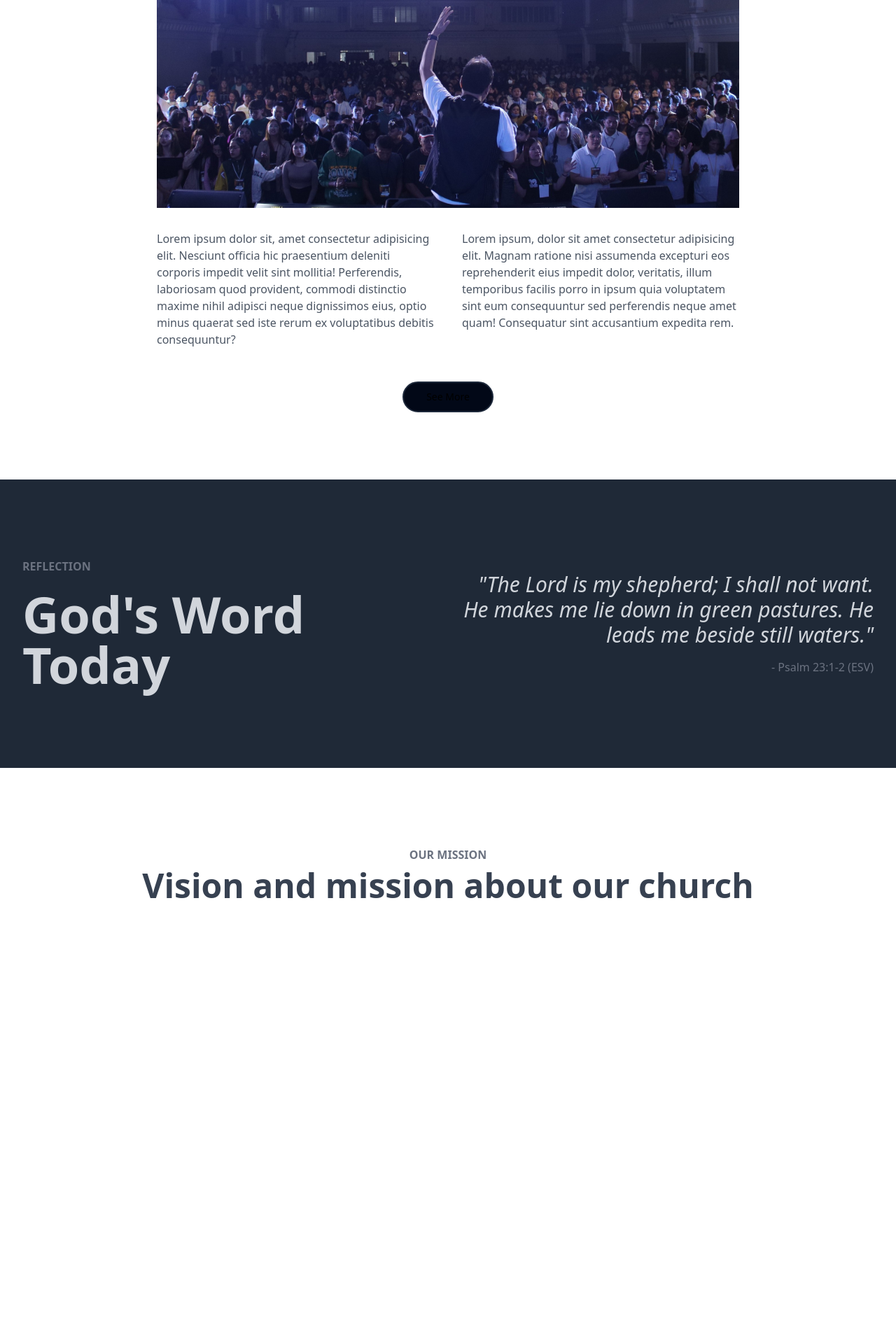
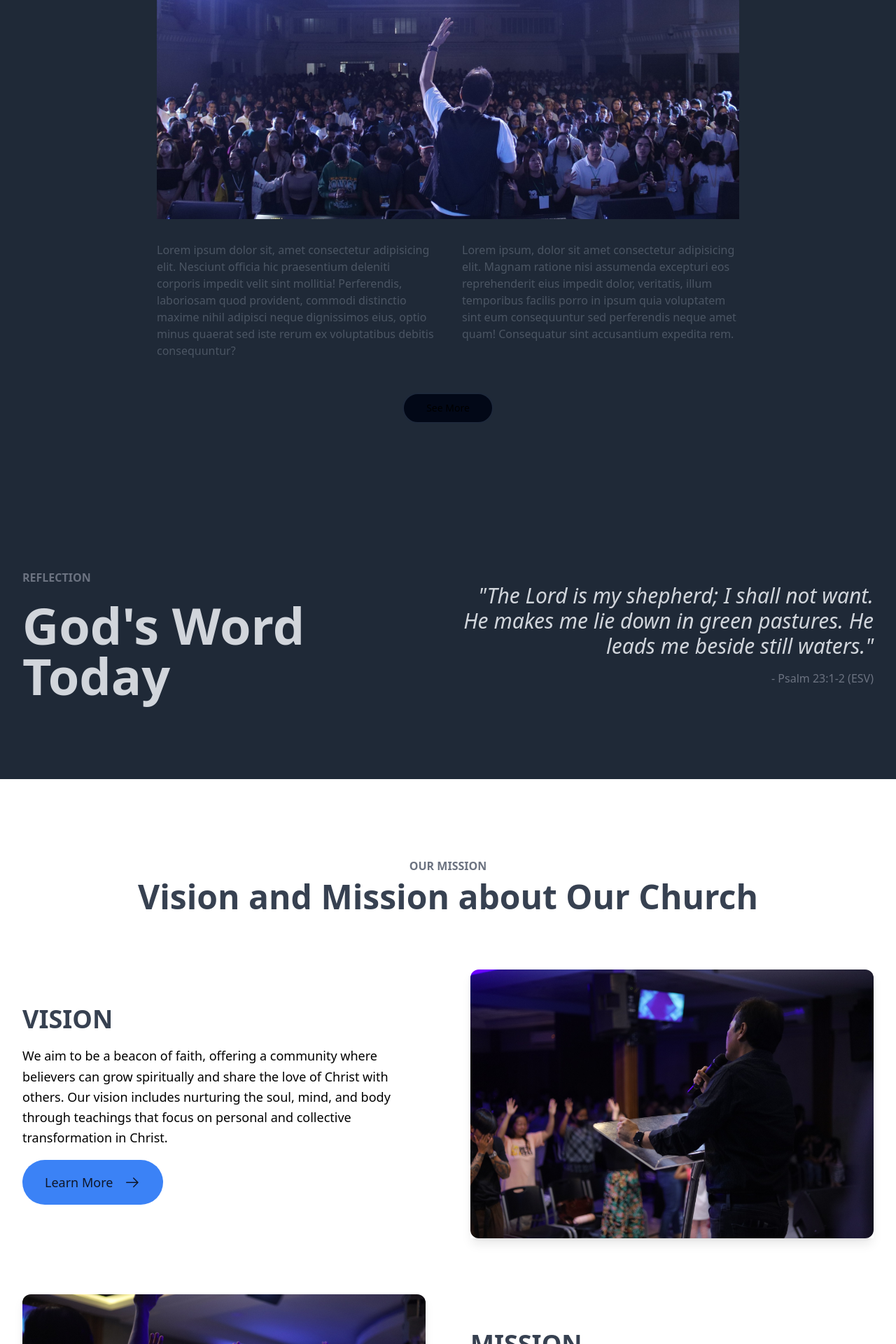
Before and after one commit to havengrim/church, a React (Vite) app: page / in a window 1280 px wide. Shown: the part 871-2791 px from the top of the page at 70% size. Before the commit the page ends 2272 px from the top, so only its background shows below. Built offline with nearby package versions, Linux system fonts and the light colour scheme.

Commit message:
mission and v

```diff
--- a/src/assets/images.ts
+++ b/src/assets/images.ts
@@ -4,6 +4,8 @@ import cover2 from './cover-2.jpg'
 import cover3 from './cover-3.jpg'
 import cover4 from './cover-4.jpg'
 import aboutCover from './about-cover.jpg'
+import mission from './mission-cover.jpg'
+import vision from './vision-cover.jpg'
 
 export const images = {
   logo,
@@ -11,5 +13,7 @@ export const images = {
   cover2,
   cover3,
   cover4,
-  aboutCover
+  aboutCover,
+  mission,
+  vision
 };
--- a/src/pages/AboutUs.tsx
+++ b/src/pages/AboutUs.tsx
@@ -11,7 +11,7 @@ const AboutUs = () => {
   }, []);
 
   return (
-    <section className="py-24">
+    <section className="py-24 dark:bg-gray-800">
       <div className="mx-auto px-4 sm:px-6 lg:px-8 max-w-4xl">
         <div className="flex justify-center items-center flex-col gap-2">
           <span
@@ -31,7 +31,7 @@ const AboutUs = () => {
             <img
               src={images.aboutCover}
               alt="An image illustrating 'Seek First the Kingdom of God'"
-              className="sm:h-[40vh] w-full mt-6 object-cover"
+              className="sm:h-[40vh] w-full mt-10 object-cover"
             />
           </div>
 
@@ -55,7 +55,7 @@ const AboutUs = () => {
             className="rounded-full mt-10 border-2 py-5 px-8"
             variant="outline"
             data-aos="fade-up"
-            data-aos-delay="800"
+            data-aos-delay="600"
           >
             See More
           </Button>
--- a/src/pages/Mission.tsx
+++ b/src/pages/Mission.tsx
@@ -1,9 +1,20 @@
+import { useEffect } from "react";
+import AOS from "aos";
+import "aos/dist/aos.css";
+import { Button } from "@/components/ui/button";
+import { images } from "@/assets/images";
+import { GoArrowRight } from "react-icons/go";
 
 
 const Mission = () => {
+  useEffect(() => {
+    AOS.init({ duration: 1000 }); // Initialize AOS
+  }, []);
+
   return (
     <section className="py-24">
       <div className="container-padding">
+        {/* Header Section */}
         <div className="flex justify-center items-center flex-col gap-2">
           <span
             className="uppercase font-semibold text-gray-500"
@@ -16,14 +27,55 @@ const Mission = () => {
             data-aos="fade-up"
             data-aos-delay="200"
           >
-                    Vision and mission about our church
+            Vision and Mission about Our Church
           </h3>
         </div>
 
+        {/* Vision Section */}
+        <div className="grid grid-cols-1 sm:grid-cols-2 items-center gap-16 mt-20">
+          <div data-aos="fade-right">
+            <h3 className="font-bold text-4xl leading-tight text-gray-700 uppercase">
+              Vision
+            </h3>
+            <p className="text-lg mt-4 leading-relaxed">
+              We aim to be a beacon of faith, offering a community where believers can grow spiritually and share the love of Christ with others. Our vision includes nurturing the soul, mind, and body through teachings that focus on personal and collective transformation in Christ.
+            </p>
+            <Button className="rounded-full mt-4 bg-primary p-4 sm:p-8 text-base sm:text-lg flex items-center justify-center">
+              Learn More <GoArrowRight className="ml-2 h-5 w-5 sm:ml-4 sm:h-10 sm:w-6" />
+            </Button>
+          </div>
+          <div data-aos="fade-left">
+            {/* Image with overlay */}
+            <div className="relative group w-full h-auto rounded-lg shadow-lg overflow-hidden">
+              <img src={images.vision} alt="Vision" className="w-full h-full object-cover rounded-xl" />
+            </div>
+          </div>
+        </div>
+
+        {/* Mission Section */}
+        <div className="grid grid-cols-1 sm:grid-cols-2 items-center gap-16 mt-20">
+          <div data-aos="fade-right" className="order-2 sm:order-1">
+            {/* Image with overlay */}
+            <div className="relative group w-full h-auto rounded-lg shadow-lg overflow-hidden">
+              <img src={images.mission} alt="Mission" className="w-full h-full object-cover rounded-xl" />
+            </div>
+          </div>
+          <div data-aos="fade-left" className="order-1 sm:order-2">
+            <h3 className="font-bold text-4xl leading-tight text-gray-700 uppercase">
+              Mission
+            </h3>
+            <p className="text-lg mt-4 leading-relaxed">
+              Our mission is to bring the Gospel to life by empowering individuals to grow in their faith and serve others. We are committed to spreading the message of love, hope, and redemption, offering support to the community and engaging in missions that glorify God.
+            </p>
+            <Button className="rounded-full mt-4 bg-primary p-4 sm:p-8 text-base sm:text-lg flex items-center justify-center">
+              Learn More <GoArrowRight className="ml-2 h-5 w-5 sm:ml-4 sm:h-10 sm:w-6" />
+            </Button>
+          </div>
+        </div>
 
       </div>
     </section>
-  )
-}
+  );
+};
 
-export default Mission
+export default Mission;
```
Also changed, not shown: src/assets/mission-cover.jpg (added), src/assets/vision-cover.jpg (added). Lines whose indentation alone changed are shown as unchanged.
